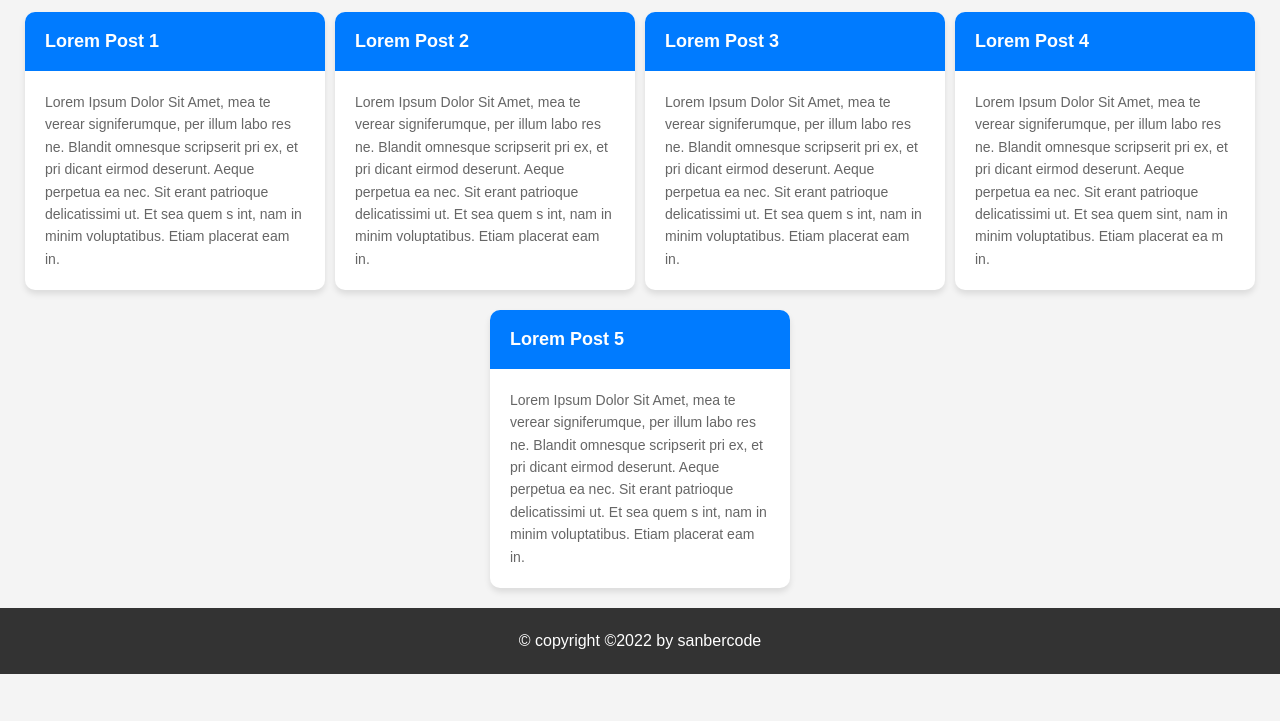
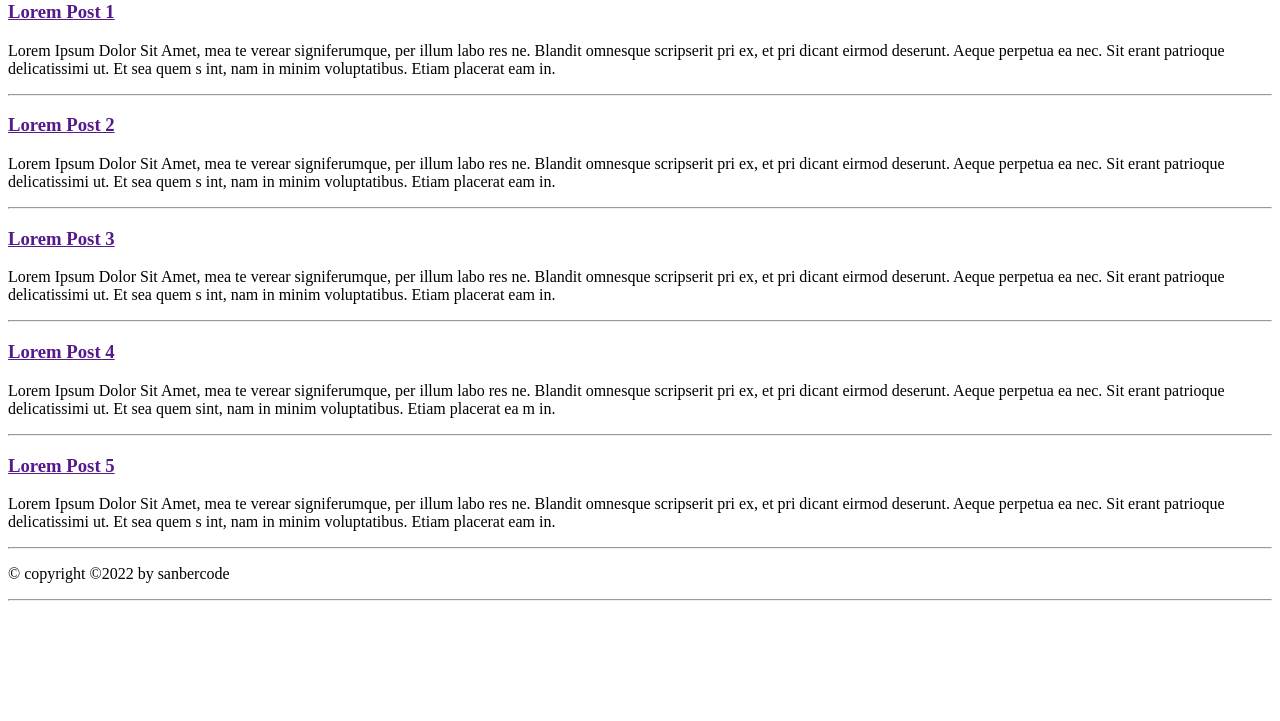
Before and after one commit to Momoriarty/Gcins, a website: page h2/article.html in a window 1280 px wide. Shown: the part 79-800 px from the top of the page. Drawn offline with Linux system fonts and the light colour scheme.

Commit message:
Commit Pertama tugas H4 -Arifin

```diff
--- a/h2/article.html
+++ b/h2/article.html
@@ -7,7 +7,6 @@
     <title>Document</title>
     <link rel="stylesheet" href="asset/article.css">
 </head>
-
 
 <body>
     <h1>Featured Posts</h1>
@@ -20,7 +19,9 @@
                 Lorem Ipsum Dolor Sit Amet, mea te verear signiferumque, per illum labo
                 res ne. Blandit omnesque scripserit pri ex, et pri dicant eirmod deserunt. Aeque perpetua ea nec. Sit
                 erant patrioque delicatissimi ut. Et sea quem s
-                int, nam in minim voluptatibus. Etiam placerat eam in. </p>
+                int, nam in minim voluptatibus. Etiam placerat eam in.
+            </p>
+            <hr>
         </article>
         <article>
             <a href="">
@@ -30,7 +31,9 @@
                 Lorem Ipsum Dolor Sit Amet, mea te verear signiferumque, per illum labo
                 res ne. Blandit omnesque scripserit pri ex, et pri dicant eirmod deserunt. Aeque perpetua ea nec. Sit
                 erant patrioque delicatissimi ut. Et sea quem s
-                int, nam in minim voluptatibus. Etiam placerat eam in. </p>
+                int, nam in minim voluptatibus. Etiam placerat eam in.
+            </p>
+            <hr>
         </article>
         <article>
             <a href="">
@@ -40,7 +43,9 @@
                 Lorem Ipsum Dolor Sit Amet, mea te verear signiferumque, per illum labo
                 res ne. Blandit omnesque scripserit pri ex, et pri dicant eirmod deserunt. Aeque perpetua ea nec. Sit
                 erant patrioque delicatissimi ut. Et sea quem s
-                int, nam in minim voluptatibus. Etiam placerat eam in. </p>
+                int, nam in minim voluptatibus. Etiam placerat eam in.
+            </p>
+            <hr>
         </article>
         <article>
             <a href="">
@@ -49,10 +54,10 @@
             <p>
                 Lorem Ipsum Dolor Sit Amet, mea te verear signiferumque, per illum labo
                 res ne. Blandit omnesque scripserit pri ex, et pri dicant eirmod deserunt. Aeque perpetua ea nec. Sit
-                erant patrioque
-                delicatissimi ut. Et sea quem sint, nam in minim voluptatibus. Etiam placerat ea
-                m in. </p>
-
+                erant patrioque delicatissimi ut. Et sea quem sint, nam in minim voluptatibus. Etiam placerat ea
+                m in.
+            </p>
+            <hr>
         </article>
         <article>
             <a href="">
@@ -62,14 +67,15 @@
                 Lorem Ipsum Dolor Sit Amet, mea te verear signiferumque, per illum labo
                 res ne. Blandit omnesque scripserit pri ex, et pri dicant eirmod deserunt. Aeque perpetua ea nec. Sit
                 erant patrioque delicatissimi ut. Et sea quem s
-                int, nam in minim voluptatibus. Etiam placerat eam in. </p>
+                int, nam in minim voluptatibus. Etiam placerat eam in.
+            </p>
+            <hr>
         </article>
-
     </div>
     <footer>
         <p>&copy; copyright ©2022 by sanbercode</p>
+        <hr>
     </footer>
-
 </body>
 
 </html>
--- a/h2/asset/article.css
+++ b/h2/asset/article.css
@@ -1,100 +1,28 @@
-body,
-h1,
-h2,
-h3,
-p,
-article {
-    margin: 0;
-    padding: 0;
+/* h1 {
+    text-align: center;
 }
 
-body {
-    font-family: Arial, sans-serif;
-    background-color: #f4f4f4;
-    color: #333;
-    line-height: 1.6;
-    animation: fadeIn 0.5s ease-out;
-}
-
-@keyframes fadeIn {
-    from {
-        opacity: 0;
-        transform: translateY(-20px);
-    }
-
-    to {
-        opacity: 1;
-        transform: translateY(0);
-    }
-}
-
-h1 {
-    text-align: center;
+#article-list {
     margin-top: 20px;
 }
 
-#article-list {
-    display: flex;
-    flex-wrap: wrap;
-    justify-content: space-around;
-    padding: 20px;
+p {
+    text-decoration: underline;
+    text-decoration-color: blue;
+    text-decoration-thickness: 2px;
+    text-decoration-style: solid;
 }
 
-article {
-    background-color: #fff;
-    border-radius: 10px;
-    overflow: hidden;
-    width: 300px;
-    box-shadow: 0 4px 6px rgba(0, 0, 0, 0.1);
-    transition: transform 0.3s ease;
-    margin-bottom: 20px;
+
+article h3 {
+    margin-top: 0;
 }
 
-article:last-child {
+article p {
     margin-bottom: 0;
 }
 
-article:hover {
-    transform: translateY(-5px);
-}
-
-article a {
-    text-decoration: none;
-    color: #333;
-}
-
-article h3 {
-    background-color: #007bff;
-    color: #fff;
-    padding: 15px 20px;
-    margin: 0;
-    font-size: 18px;
-}
-
-article p {
-    padding: 20px;
-    margin: 0;
-    font-size: 14px;
-    color: #666;
-}
-
-@media screen and (max-width: 768px) {
-    article {
-        width: calc(50% - 20px);
-        margin: 10px;
-    }
-}
-
 footer {
-    background-color: #333;
-    color: #fff;
-    padding: 20px;
     text-align: center;
-    position: relative;
-    width: auto;
-    bottom: 0;
-}
-
-footer p {
-    margin: 0;
-}
+    margin-top: 20px;
+} */
--- a/h3/asset/style.css
+++ b/h3/asset/style.css
@@ -24,7 +24,7 @@ body {
 
 .navbar {
     background-color: #444;
-    box-shadow: 0 4px 6px rgba(34, 142, 210, 0.5);
+    box-shadow: 0 8px 8px rgba(34, 142, 210, 0.5);
 }
 
 .card {
--- /dev/null
+++ b/h4/tugas-6/data_peserta.txt
@@ -0,0 +1,5 @@
+Data Peserta GC-INS Bootcamp Laravel Web Dev
+1. Nama: Arifin
+2. Email: Ar.wijaya1221@gmail.com
+3. Akun Github: Momoriarty
+4. Akun Telegram: - (Tidak punya)
```
Also changed, not shown: h3/index.html (+18 -0 lines).
